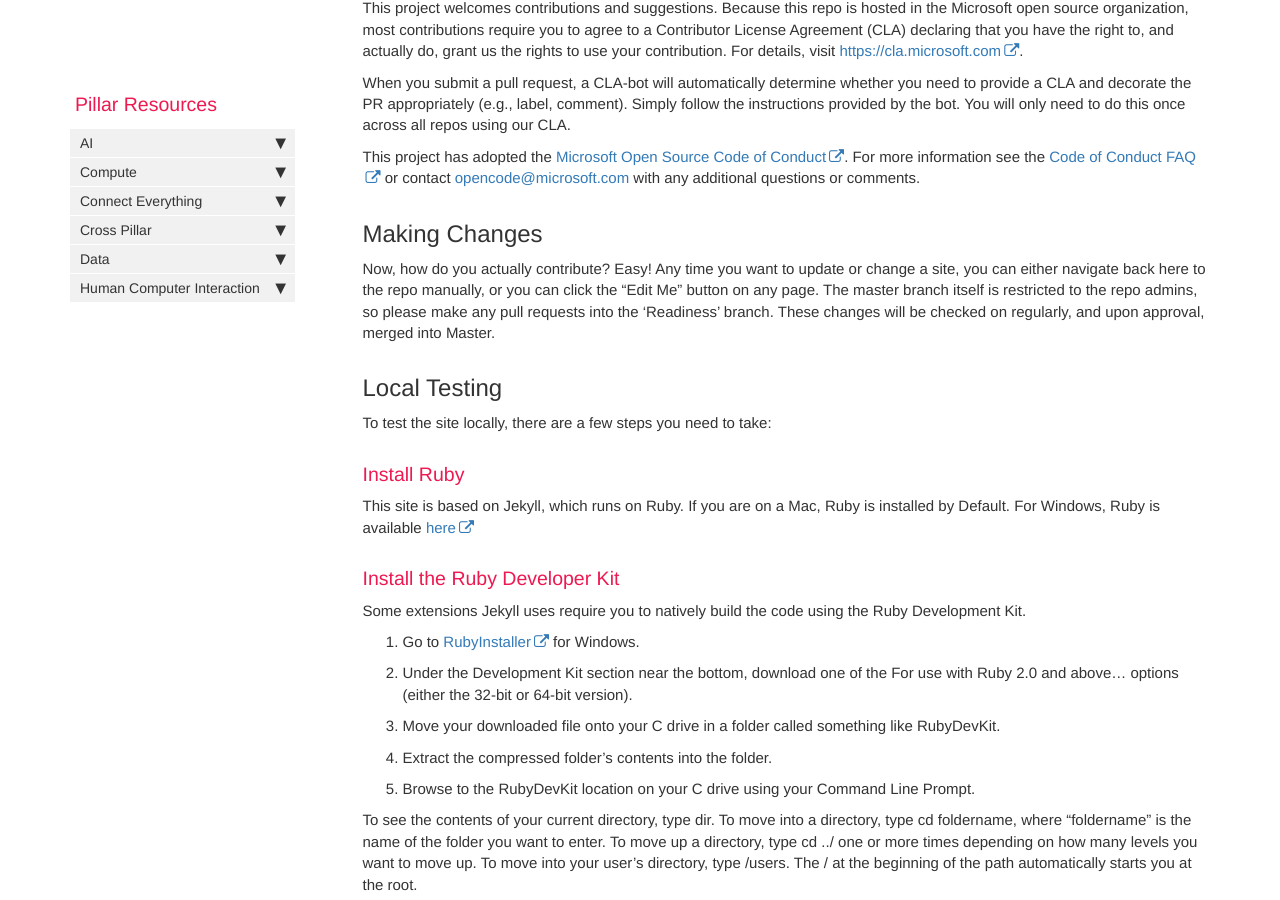
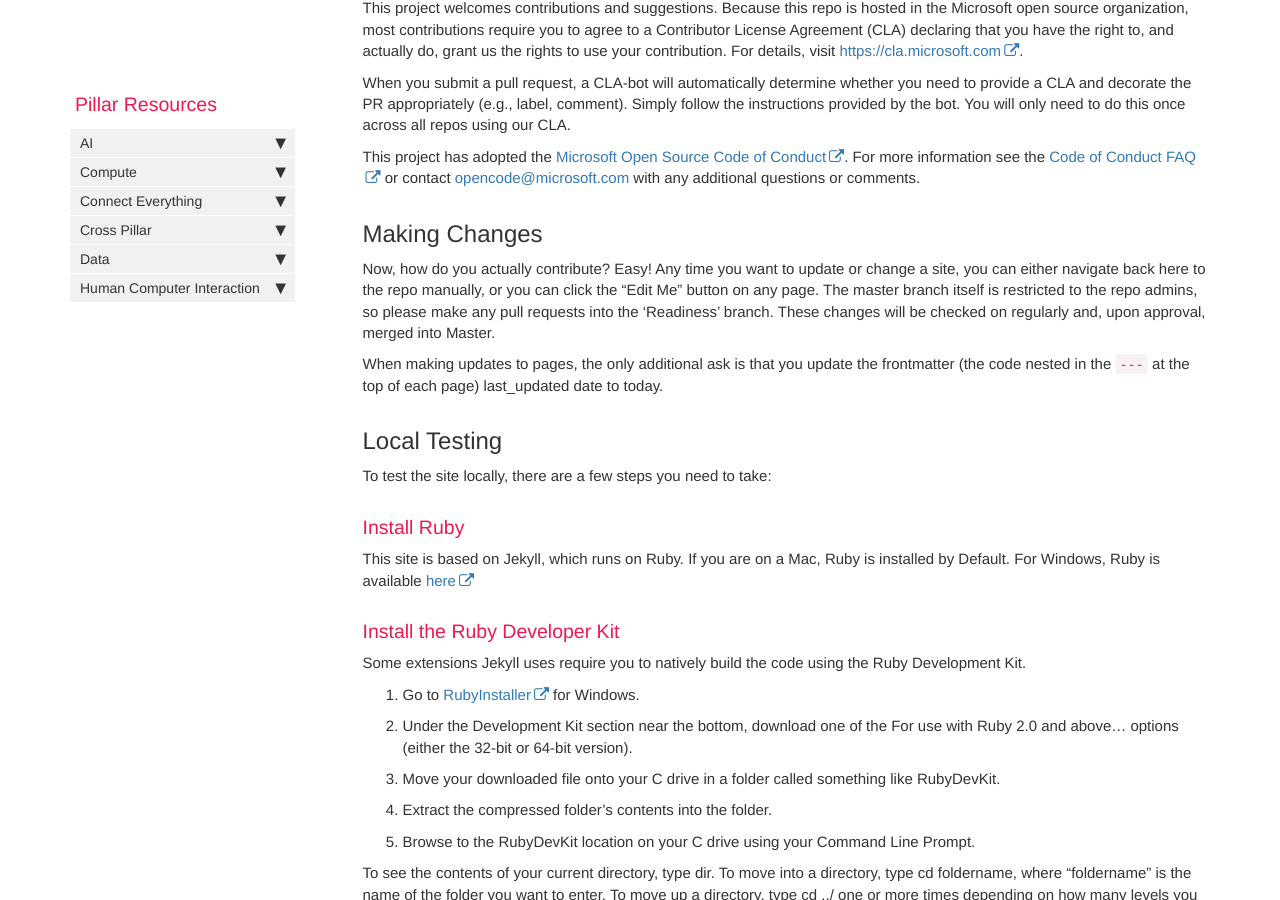
Before and after one commit to microsoft/CSE-Readiness, a Jekyll site: the page built from docs/pages/about/contributing.md, in a window 1280 px wide and 900 px high, scrolled down 534 px. Built offline with Jekyll 4.4.1, drawn with Linux system fonts in a browser that asks for light colours; nearby versions of some CDN libraries; comment, search, counter and statistics services are not loaded.

Commit message:
updated contribution guide

```diff
--- a/docs/pages/about/contributing.md
+++ b/docs/pages/about/contributing.md
@@ -37,7 +37,10 @@ contact [opencode@microsoft.com](mailto:opencode@microsoft.com) with any additio
 Now, how do you actually contribute? Easy! Any time you want to update or change a site, you can either
 navigate back here to the repo manually, or you can click the "Edit Me" button on any page.
 The master branch itself is restricted to the repo admins, so please make any pull requests into the
-'Readiness' branch. These changes will be checked on regularly, and upon approval, merged into Master.
+'Readiness' branch. These changes will be checked on regularly and, upon approval, merged into Master.
+
+When making updates to pages, the only additional ask is that you update the frontmatter (the code nested in the `---` at the top of each page)
+last_updated date to today.
 
 ## Local Testing
 
```
Also changed, not shown: docs/index.md (+1 -1 lines).
